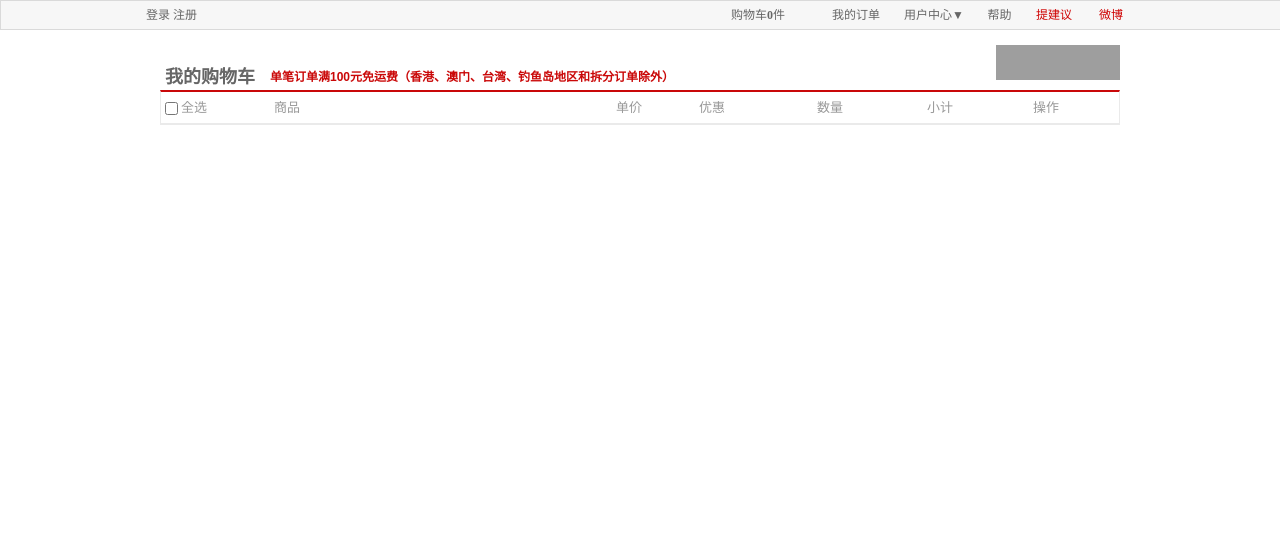
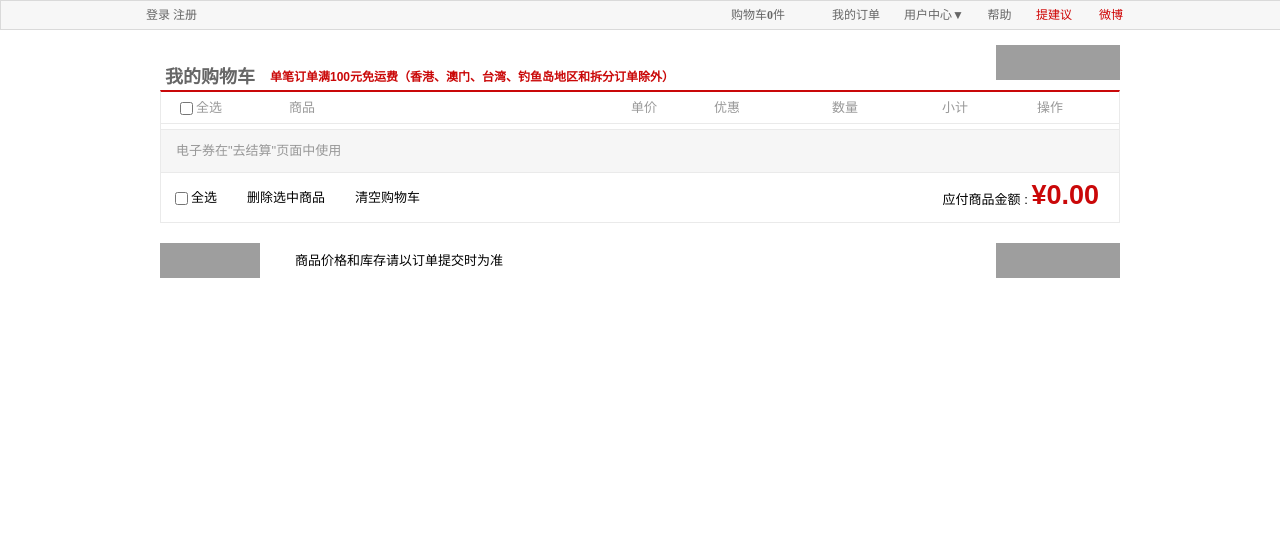
Before and after one commit to ljj501/project, a PHP site: page /html/car.html in a window 1280 px wide. Shown: the top 543 px of the page. Run offline with PHP 8.4, Linux system fonts and the light colour scheme; grey boxes are pictures that could not be loaded.

Commit message:
购物车样式

```diff
--- a/src/css/car.css
+++ b/src/css/car.css
@@ -135,6 +135,7 @@
         .global_body .mainCar .car_box dt span input {
           vertical-align: middle; }
       .global_body .mainCar .car_box dt .check_all {
+        margin-left: 15px;
         text-align: left; }
       .global_body .mainCar .car_box dt .r1 {
         width: 315px;
@@ -148,7 +149,9 @@
       .global_body .mainCar .car_box dt .r5 {
         width: 70px; }
       .global_body .mainCar .car_box dt .r6 {
-        width: 142px; }
+        width: 120px; }
+  .global_body .mainCar .car_goods {
+    padding: 0 15px 5px; }
     .global_body .mainCar .car_goods .tbcart {
       border-bottom: 1px dotted #D3D3D3;
       font-family: Arial;
@@ -194,3 +197,69 @@
               float: left; }
           .global_body .mainCar .car_goods .tbcart tr td:nth-child(7) {
             width: 70px; }
+  .global_body .mainCar .cart_info {
+    background-color: #FFFFFF;
+    border-color: #EAEAEA #EAEAEA;
+    border-right: 1px solid #EAEAEA;
+    border-style: none solid solid;
+    border-width: medium 1px 1px;
+    height: auto; }
+    .global_body .mainCar .cart_info .head {
+      background-color: #F6F6F6;
+      border-bottom: 1px solid #EAEAEA;
+      color: #989898;
+      display: block;
+      height: 42px;
+      padding: 0 15px;
+      line-height: 42px; }
+    .global_body .mainCar .cart_info .cart_sum {
+      line-height: 24px;
+      padding: 10px 20px 10px 0;
+      text-align: right; }
+      .global_body .mainCar .cart_info .cart_sum .btn_all {
+        margin-left: 10px;
+        line-height: 30px; }
+        .global_body .mainCar .cart_info .cart_sum .btn_all input {
+          vertical-align: middle; }
+      .global_body .mainCar .cart_info .cart_sum .delepro {
+        margin-left: 30px;
+        line-height: 30px; }
+      .global_body .mainCar .cart_info .cart_sum .clearpro {
+        margin-left: 30px;
+        line-height: 30px; }
+      .global_body .mainCar .cart_info .cart_sum a {
+        color: #000; }
+      .global_body .mainCar .cart_info .cart_sum b {
+        color: #CA0809;
+        font-size: 27px;
+        font-weight: bold; }
+  .global_body .mainCar .cart_btn {
+    height: 60px;
+    padding-top: 20px; }
+    .global_body .mainCar .cart_btn .continue {
+      background: url(../images/bg_new.gif) no-repeat 0 0;
+      border: medium none;
+      cursor: pointer;
+      display: block;
+      overflow: hidden;
+      text-align: center;
+      line-height: 20px;
+      background-position: -124px -102px;
+      height: 35px;
+      width: 100px; }
+    .global_body .mainCar .cart_btn .count {
+      background: url(../images/bg_new.gif) no-repeat 0 0;
+      border: medium none;
+      cursor: pointer;
+      display: block;
+      overflow: hidden;
+      text-align: center;
+      line-height: 20px;
+      background-position: 0 -102px;
+      height: 35px;
+      width: 124px; }
+    .global_body .mainCar .cart_btn .tip {
+      background: url(../images/bg_new.gif) -423px -417px no-repeat;
+      padding-left: 20px;
+      margin-left: 15px;
+      line-height: 35px; }
--- a/src/html/car.html
+++ b/src/html/car.html
@@ -74,8 +74,35 @@
                 <dd class="car_goods">
 
                 </dd>
+            </dl>
+            <dl class="cart_info">
+                <div class="head">
+                    电子券在"去结算"页面中使用
+                </div>
+                <dd>
+                    <ul class="cart_sum">
+                        <li>
+                            <span class="btn_all fl">
+                                <input type="checkbox" class="check_ll"/>全选
+                            </span>
+                            <span class="delepro fl">
+                                <a href="#">删除选中商品</a>
+                            </span>
+                            <span class="clearpro fl">
+                                <a href="#">清空购物车</a>
+                            </span>
+                            应付商品金额 :
+                            <b>¥0.00</b>
+                        </li>
+                    </ul>
+                </dd>
+            </dl>
+            <div class="cart_btn">
+                <a href="detail.html" class="fl continue"></a>
+                <span class="fl tip">商品价格和库存请以订单提交时为准</span>
+                <a href="#" class="fr count"></a>
             </div>
-        </dl>
+        </div>
     </div>
 </body>
 <script src="../lib/require.js" data-main="../js/car.js"type="text/javascript"></script>
--- a/src/js/car.js
+++ b/src/js/car.js
@@ -54,7 +54,7 @@ require(['jquery','require_common'],function($,require_common){
 
         var $delete = $('<a/>').html('删除');
         var $td_del = $('<td/>').append($delete);
-        $tr.append($td_check,$td_pit,$td_title,$td_price,$td_yh,$td_btn,$td_all,$td_del);
+        $tr.append($td_check,$td_pit,$td_title,$td_price,$td_yh,$td_btn,$td_all,$td_del );
         $table.append($tr);
         $table.appendTo($('.car_goods'))
     })
--- a/src/sass/car.scss
+++ b/src/sass/car.scss
@@ -142,16 +142,17 @@
                             vertical-align: middle;
                     }
                 }
-                .check_all{text-align:left;}
+                .check_all{margin-left:15px;text-align:left;}
                 .r1{width:315px; text-align:left;}
                 .r2{width:80px;}
                 .r3{width:86px;}
                 .r4{width:150px;}
                 .r5{width:70px;}
-                .r6{width:142px;}
+                .r6{width:120px;}
             }
         }
         .car_goods{
+            padding:0 15px 5px;
             .tbcart{
                 border-bottom: 1px dotted #D3D3D3;
                 font-family: Arial;
@@ -214,5 +215,82 @@
                 }
             }
         }
+        .cart_info{
+            background-color: #FFFFFF;
+            border-color: #EAEAEA #EAEAEA;
+            border-right: 1px solid #EAEAEA;
+            border-style: none solid solid;
+            border-width: medium 1px 1px;
+            height: auto;
+            .head{
+                background-color: #F6F6F6;
+                border-bottom: 1px solid #EAEAEA;
+                color: #989898;
+                display: block;
+                height: 42px;
+                padding: 0 15px;
+                line-height:42px;
+            }
+            .cart_sum{
+                line-height: 24px;
+                padding: 10px 20px 10px 0;
+                text-align: right;
+                .btn_all{
+                    margin-left: 10px;
+                    line-height: 30px;
+                    input{
+                            vertical-align: middle;
+                    }
+                }
+                .delepro{
+                    margin-left: 30px;
+                    line-height: 30px;
+                }
+                .clearpro{
+                    margin-left: 30px;
+                    line-height: 30px;
+                }
+                a{color:#000;}
+                b{
+                    color: #CA0809;
+                    font-size: 27px;
+                    font-weight: bold;
+                }
+            }
+        }
+        .cart_btn{
+            height: 60px;
+            padding-top: 20px;
+            .continue{
+                background: url(../images/bg_new.gif) no-repeat 0 0;
+                border: medium none;
+                cursor: pointer;
+                display: block;
+                overflow: hidden;
+                text-align: center;
+                line-height: 20px;
+                background-position: -124px -102px;
+                height: 35px;
+                width: 100px
+            }
+            .count{
+                background: url(../images/bg_new.gif) no-repeat 0 0;
+                border: medium none;
+                cursor: pointer;
+                display: block;
+                overflow: hidden;
+                text-align: center;
+                line-height: 20px;
+                background-position: 0 -102px;
+                height: 35px;
+                width: 124px;
+            }
+            .tip{
+                background: url(../images/bg_new.gif) -423px -417px no-repeat;
+                padding-left: 20px;
+                margin-left: 15px;
+                line-height: 35px;
+            }
+        }
     }
 }
```
Lines whose indentation alone changed are shown as unchanged.
